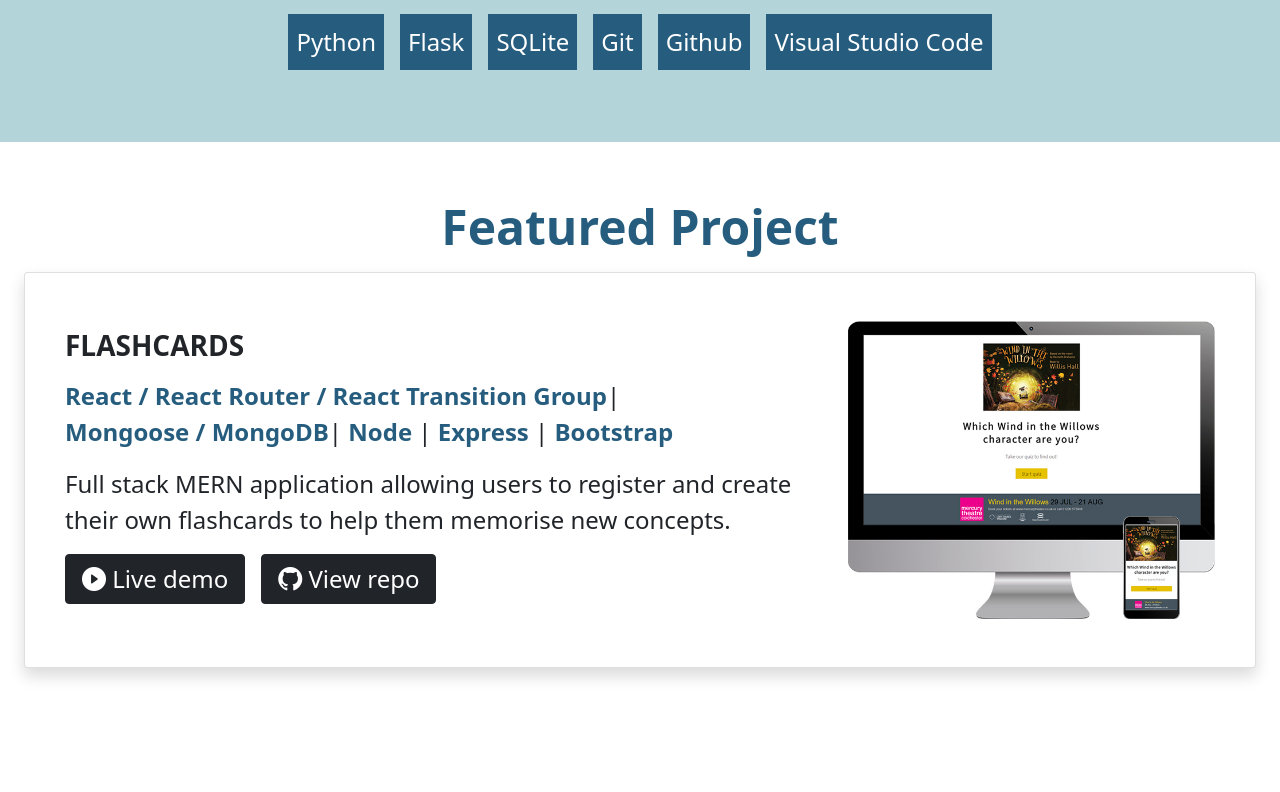
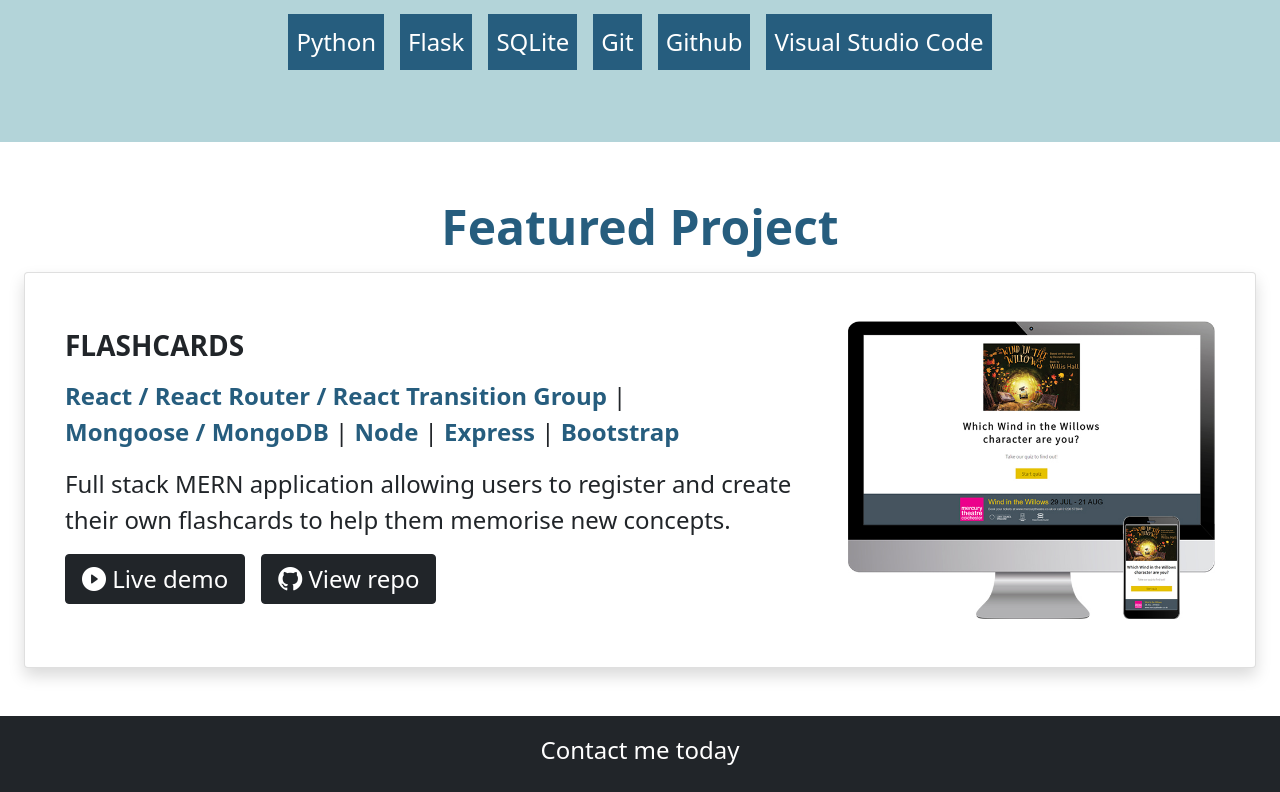
Before and after one commit to pisanzapra/my-portfolio, a React (Create React App) app: page / in a window 1280 px wide. Shown: the part 697-1489 px from the top of the page. Before the commit the page ends 1413 px from the top, so only its background shows below. Built offline with nearby package versions, Linux system fonts and the light colour scheme.

Commit message:
Added ContactFooter

```diff
--- a/src/App.css
+++ b/src/App.css
@@ -1,5 +1,5 @@
 .skill {
-  background-color: #265D7E;
+  background-color: #265d7e;
   color: white;
   padding: 4px 8px;
   margin: 8px;
@@ -7,7 +7,18 @@
 }
 
 .tech-stack-item {
-  color: #265D7E;
+  color: #265d7e;
   font-weight: bold;
   display: inline-block;
 }
+
+a.footer:link,
+a.footer:visited {
+  color: white;
+  text-decoration: none;
+}
+
+a.footer:hover {
+  color: #b3d4d9;
+  text-decoration: none;
+}
--- /dev/null
+++ b/src/components/ContactFooter.js
@@ -0,0 +1,18 @@
+import React from "react";
+import { Link } from "react-router-dom";
+
+const ContactFooter = () => {
+  return (
+    <section className="container-fluid bg-dark m-0">
+      <div className="container-xxl py-2 text-center">
+        <p className="text-white fs-4 mt-2">
+          <Link to={"/"} className="footer">
+            Contact me today
+          </Link>
+        </p>
+      </div>
+    </section>
+  );
+};
+
+export default ContactFooter;
--- a/src/components/FeaturedProject.js
+++ b/src/components/FeaturedProject.js
@@ -19,15 +19,13 @@
                 <p className="fs-4">
                   <span className="tech-stack-item">
                     React / React Router / React Transition Group
-                  </span>
-                  |&nbsp;
+                  </span>&nbsp;|&nbsp;
                   <span className="tech-stack-item">
 
                     Mongoose / MongoDB
-                  </span>
-                  |&nbsp;
-                  <span className="tech-stack-item"> Node</span> |&nbsp;
-                  <span className="tech-stack-item"> Express</span> |&nbsp;
+                  </span>&nbsp;|&nbsp;
+                  <span className="tech-stack-item"> Node</span>&nbsp;|&nbsp;
+                  <span className="tech-stack-item"> Express</span>&nbsp;|&nbsp;
                   <span className="tech-stack-item"> Bootstrap</span>
                 </p>
                 <p className="fs-4">
--- a/src/components/Home.js
+++ b/src/components/Home.js
@@ -2,11 +2,16 @@
 import Intro from "./Intro";
 import TechnicalSkills from "./TechnicalSkills";
 import FeaturedProject from "./FeaturedProject";
+import ContactFooter from "./ContactFooter";
 
 const Home = () => {
   return (
-    <React.Fragment><Intro /><TechnicalSkills /><FeaturedProject /></React.Fragment>
-
+    <React.Fragment>
+      <Intro />
+      <TechnicalSkills />
+      <FeaturedProject />
+      <ContactFooter />
+    </React.Fragment>
   );
 };
 
```
